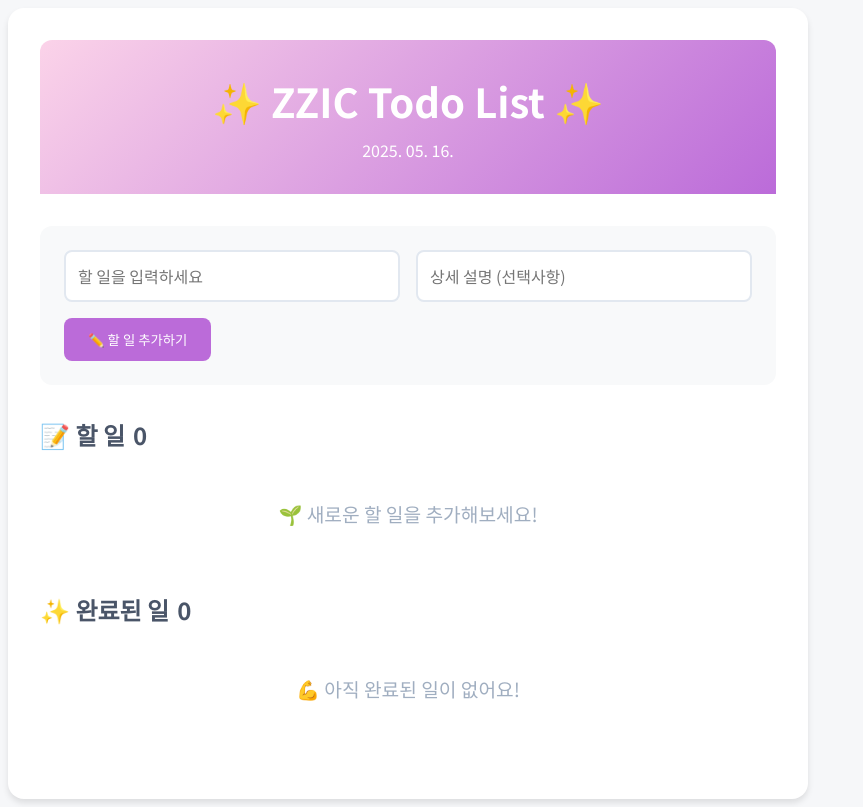
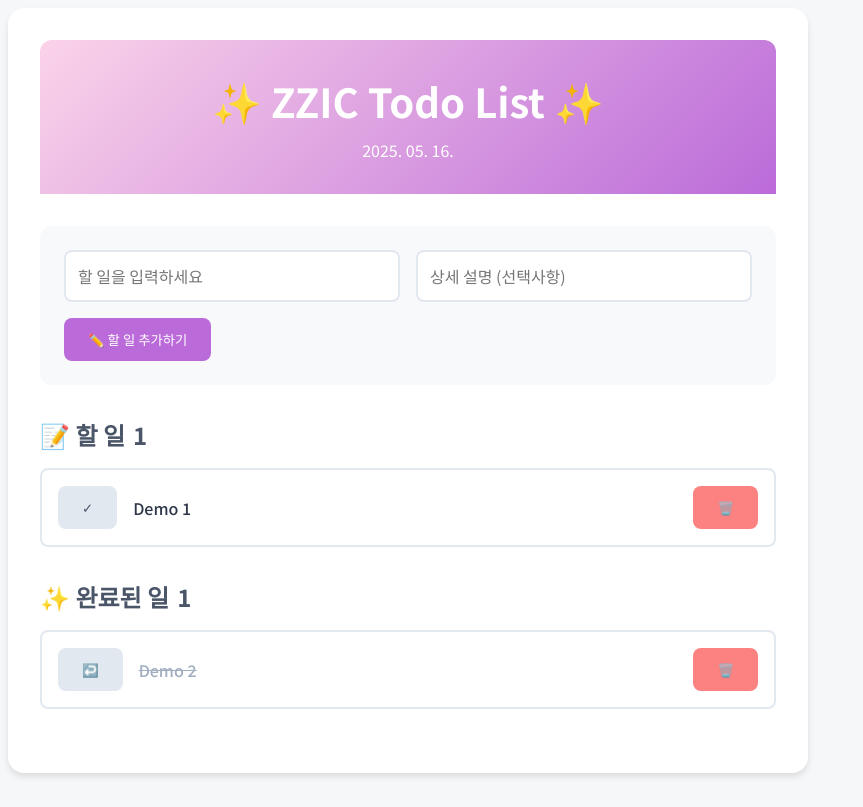
Before and after one commit to GET-to-the-POINT/zzic-ui, a SvelteKit app: page /hell in a window 1280 px wide. Shown: the whole page, without its empty margins (0-863 px from the left). Built offline with nearby package versions, Linux system fonts and the light colour scheme; a web font is replaced by a local one.

Commit message:
feat: 테마 일정하게, Demo 추가

```diff
--- a/src/lib/yeon/yeon.css
+++ b/src/lib/yeon/yeon.css
@@ -1,120 +1,120 @@
-:root {
-    --primary-color: #003399;
-    --secondary-color: #0055cc;
-    --background-color: #e6f2ff;
-    --text-color: #001a4d;
-    --accent-color: #ffcc00;
-}
-body {
-    font-family: 'Arial', sans-serif;
-    background-color: var(--background-color);
-    color: var(--text-color);
-    display: flex;
-    justify-content: center;
-    align-items: center;
-    min-height: 100vh;
-    margin: 0;
-    padding: 20px;
-    box-sizing: border-box;
-}
-.container {
-    background-color: white;
-    padding: 40px;
-    border-radius: 15px;
-    box-shadow: 0 10px 30px rgba(0,0,0,0.1);
-    width: 100%;
-    max-width: 400px;
-    position: relative;
-    overflow: hidden;
-}
-.container::before {
-    content: '';
-    position: absolute;
-    top: 0;
-    left: 20px;
-    right: 20px;
-    height: 20px;
-    background-image: repeating-linear-gradient(
-            90deg,
-            var(--accent-color),
-            var(--accent-color) 10px,
-            transparent 10px,
-            transparent 20px
-    );
-}
-h1, h2 {
-    color: var(--primary-color);
-    text-align: center;
-    margin-bottom: 20px;
-}
-h1 {
-    font-size: 28px;
-    margin-top: 10px;
-}
-h2 {
-    font-size: 20px;
-    border-top: 2px dashed var(--primary-color);
-    padding-top: 20px;
-}
-form {
-    display: grid;
-    gap: 10px;
-    margin-bottom: 30px;
-}
-input, button {
-    padding: 10px;
-    border: 2px solid var(--primary-color);
-    border-radius: 5px;
-    font-size: 16px;
-}
-button {
-    background-color: var(--primary-color);
-    color: white;
-    cursor: pointer;
-    transition: background-color 0.3s ease;
-}
-button:hover {
-    background-color: var(--secondary-color);
-}
-ul {
-    list-style-type: none;
-    padding: 0;
-}
-.todo-item {
-    display: flex;
-    align-items: center;
-    margin-bottom: 15px;
-    padding: 10px;
-    background-color: var(--background-color);
-    border-radius: 5px;
-    transition: all 0.3s ease;
-    position: relative;
-    overflow: hidden;
-}
-.todo-item::after {
-    content: '';
-    position: absolute;
-    left: 0;
-    top: 50%;
-    width: 100%;
-    height: 2px;
-    background-color: var(--accent-color);
-    transform: scaleX(0);
-    transition: transform 0.3s ease;
-}
-.todo-item.completed::after {
-    transform: scaleX(1);
-}
-.todo-item a {
-    flex-grow: 1;
-    color: var(--text-color);
-    text-decoration: none;
-    margin-right: 10px;
-}
-.todo-item form {
-    margin: 0;
-}
-.todo-item button {
-    font-size: 14px;
-    padding: 5px 10px;
-}
+/*:root {*/
+/*    --primary-color: #003399;*/
+/*    --secondary-color: #0055cc;*/
+/*    --background-color: #e6f2ff;*/
+/*    --text-color: #001a4d;*/
+/*    --accent-color: #ffcc00;*/
+/*}*/
+/*body {*/
+/*    font-family: 'Arial', sans-serif;*/
+/*    background-color: var(--background-color);*/
+/*    color: var(--text-color);*/
+/*    display: flex;*/
+/*    justify-content: center;*/
+/*    align-items: center;*/
+/*    min-height: 100vh;*/
+/*    margin: 0;*/
+/*    padding: 20px;*/
+/*    box-sizing: border-box;*/
+/*}*/
+/*.container {*/
+/*    background-color: white;*/
+/*    padding: 40px;*/
+/*    border-radius: 15px;*/
+/*    box-shadow: 0 10px 30px rgba(0,0,0,0.1);*/
+/*    width: 100%;*/
+/*    max-width: 400px;*/
+/*    position: relative;*/
+/*    overflow: hidden;*/
+/*}*/
+/*.container::before {*/
+/*    content: '';*/
+/*    position: absolute;*/
+/*    top: 0;*/
+/*    left: 20px;*/
+/*    right: 20px;*/
+/*    height: 20px;*/
+/*    background-image: repeating-linear-gradient(*/
+/*            90deg,*/
+/*            var(--accent-color),*/
+/*            var(--accent-color) 10px,*/
+/*            transparent 10px,*/
+/*            transparent 20px*/
+/*    );*/
+/*}*/
+/*h1, h2 {*/
+/*    color: var(--primary-color);*/
+/*    text-align: center;*/
+/*    margin-bottom: 20px;*/
+/*}*/
+/*h1 {*/
+/*    font-size: 28px;*/
+/*    margin-top: 10px;*/
+/*}*/
+/*h2 {*/
+/*    font-size: 20px;*/
+/*    border-top: 2px dashed var(--primary-color);*/
+/*    padding-top: 20px;*/
+/*}*/
+/*form {*/
+/*    display: grid;*/
+/*    gap: 10px;*/
+/*    margin-bottom: 30px;*/
+/*}*/
+/*input, button {*/
+/*    padding: 10px;*/
+/*    border: 2px solid var(--primary-color);*/
+/*    border-radius: 5px;*/
+/*    font-size: 16px;*/
+/*}*/
+/*button {*/
+/*    background-color: var(--primary-color);*/
+/*    color: white;*/
+/*    cursor: pointer;*/
+/*    transition: background-color 0.3s ease;*/
+/*}*/
+/*button:hover {*/
+/*    background-color: var(--secondary-color);*/
+/*}*/
+/*ul {*/
+/*    list-style-type: none;*/
+/*    padding: 0;*/
+/*}*/
+/*.todo-item {*/
+/*    display: flex;*/
+/*    align-items: center;*/
+/*    margin-bottom: 15px;*/
+/*    padding: 10px;*/
+/*    background-color: var(--background-color);*/
+/*    border-radius: 5px;*/
+/*    transition: all 0.3s ease;*/
+/*    position: relative;*/
+/*    overflow: hidden;*/
+/*}*/
+/*.todo-item::after {*/
+/*    content: '';*/
+/*    position: absolute;*/
+/*    left: 0;*/
+/*    top: 50%;*/
+/*    width: 100%;*/
+/*    height: 2px;*/
+/*    background-color: var(--accent-color);*/
+/*    transform: scaleX(0);*/
+/*    transition: transform 0.3s ease;*/
+/*}*/
+/*.todo-item.completed::after {*/
+/*    transform: scaleX(1);*/
+/*}*/
+/*.todo-item a {*/
+/*    flex-grow: 1;*/
+/*    color: var(--text-color);*/
+/*    text-decoration: none;*/
+/*    margin-right: 10px;*/
+/*}*/
+/*.todo-item form {*/
+/*    margin: 0;*/
+/*}*/
+/*.todo-item button {*/
+/*    font-size: 14px;*/
+/*    padding: 5px 10px;*/
+/*}*/
--- a/src/routes/hell/+page.svelte
+++ b/src/routes/hell/+page.svelte
@@ -1,6 +1,6 @@
 <script>
-	let todos = [];
-	let completedTodos = [];
+	let todos = [{ id: 1, title: 'Demo 1', description: '설명입니다', done: false }];
+	let completedTodos = [{ id: 2, title: 'Demo 2', description: '완료된 설명입니다', done: true }];
 
 	let newTitle = '';
 	let newDescription = '';
@@ -222,13 +222,9 @@
 
 	<div class="todo-section">
 		<h2 class="section-title">📝 할 일 <span>{todos.length}</span></h2>
-
 		{#if todos.length === 0}
-			<div class="empty-state">
-				<p>🌱 새로운 할 일을 추가해보세요!</p>
-			</div>
+			<div class="empty-state">🌱 새로운 할 일을 추가해보세요!</div>
 		{/if}
-
 		{#each todos as todo (todo.id)}
 			<div class="todo-item">
 				<form on:submit|preventDefault={() => toggleTodo(todo.id)}>
@@ -244,13 +240,9 @@
 
 	<div class="todo-section">
 		<h2 class="section-title">✨ 완료된 일 <span>{completedTodos.length}</span></h2>
-
 		{#if completedTodos.length === 0}
-			<div class="empty-state">
-				<p>💪 아직 완료된 일이 없어요!</p>
-			</div>
+			<div class="empty-state">💪 아직 완료된 일이 없어요!</div>
 		{/if}
-
 		{#each completedTodos as todo (todo.id)}
 			<div class="todo-item completed">
 				<form on:submit|preventDefault={() => toggleTodo(todo.id, true)}>
--- a/src/routes/lim/+page.svelte
+++ b/src/routes/lim/+page.svelte
@@ -1,7 +1,7 @@
 <script>
 	let todos = [
-		{ id: 1, title: '예시 할일1', description: '설명', done: false, priority: 1 },
-		{ id: 2, title: '예시 할일2', description: '설명', done: true, priority: 3 }
+		{ id: 1, title: 'Demo 1', description: '설명', done: false, priority: 1 },
+		{ id: 2, title: 'Demo 2', description: '설명', done: true, priority: 3 }
 	];
 
 	function submitTodo(e) {
--- a/src/routes/yeon/+layout.svelte
+++ b/src/routes/yeon/+layout.svelte
@@ -1,9 +1,57 @@
 <script>
-	import "$lib/yeon/yeon.css";
-
 	const { children } = $props();
 </script>
 
 <div class="container">
 	{@render children()}
 </div>
+
+<style>
+    :root {
+        --primary-color: #003399;
+        --secondary-color: #0055cc;
+        --background-color: #e6f2ff;
+        --text-color: #001a4d;
+        --accent-color: #ffcc00;
+    }
+
+    body {
+        font-family: 'Arial', sans-serif;
+        background-color: var(--background-color);
+        color: var(--text-color);
+        display: flex;
+        justify-content: center;
+        align-items: center;
+        min-height: 100vh;
+        margin: 0;
+        padding: 20px;
+        box-sizing: border-box;
+    }
+
+    .container {
+        background-color: white;
+        padding: 40px;
+        border-radius: 15px;
+        box-shadow: 0 10px 30px rgba(0, 0, 0, 0.1);
+        width: 100%;
+        max-width: 400px;
+        position: relative;
+        overflow: hidden;
+    }
+
+    .container::before {
+        content: '';
+        position: absolute;
+        top: 0;
+        left: 20px;
+        right: 20px;
+        height: 20px;
+        background-image: repeating-linear-gradient(
+                90deg,
+                var(--accent-color),
+                var(--accent-color) 10px,
+                transparent 10px,
+                transparent 20px
+        );
+    }
+</style>
--- a/src/routes/yeon/+page.svelte
+++ b/src/routes/yeon/+page.svelte
@@ -10,7 +10,7 @@
 	<li class="todo-item {todo.done ? 'completed' : ''}">
 		<a href={`./${todo.id}`}>{todo.title}</a>
 		<form method="POST" action={`./${todo.id}?/update`}
-					use:enhance={({ formElement, formData, action, cancel }) => {
+					use:enhance={({ formElement, formData }) => {
 				return async ({ result }) => {
 					if (result.type === 'success') {
 						const id = formData.get('id');
@@ -18,8 +18,7 @@
 						todo.done = !todo.done;
 					}
 				};
-	}}
-		>
+			}}>
 			<input type="hidden" name="id" value={todo.id} />
 			<input type="hidden" name="done" value={todo.done ? 'true' : 'false'} />
 			<button type="submit">{todo.done ? '취소' : '완료'}</button>
@@ -28,15 +27,14 @@
 {/snippet}
 
 <form method="POST"
-			use:enhance={({ formElement, formData, action, cancel }) => {
+			use:enhance={({ formElement, formData }) => {
 		return async ({ result }) => {
 			if (result.type === 'success') {
 				todos.push(result.data);
 				formElement.reset();
 			}
 		};
-	}}
->
+	}}>
 	<input name="title" placeholder="새로운 할일을 입력하세요." required type="text" />
 	<input name="description" placeholder="설명" type="text" />
 	<button type="submit">추가</button>
@@ -55,3 +53,79 @@
 		{@render todoItem(todo)}
 	{/each}
 </ul>
+
+<style>
+    form {
+        display: grid;
+        gap: 10px;
+        margin-bottom: 30px;
+    }
+
+    input,
+    button {
+        padding: 10px;
+        border: 2px solid var(--primary-color);
+        border-radius: 5px;
+        font-size: 16px;
+    }
+
+    button {
+        background-color: var(--primary-color);
+        color: white;
+        cursor: pointer;
+        transition: background-color 0.3s ease;
+    }
+
+    button:hover {
+        background-color: var(--secondary-color);
+    }
+
+    ul {
+        list-style-type: none;
+        padding: 0;
+    }
+
+    .todo-item {
+        display: flex;
+        align-items: center;
+        margin-bottom: 15px;
+        padding: 10px;
+        background-color: var(--background-color);
+        border-radius: 5px;
+        transition: all 0.3s ease;
+        position: relative;
+        overflow: hidden;
+    }
+
+    .todo-item::after {
+        content: '';
+        position: absolute;
+        left: 0;
+        top: 50%;
+        width: 100%;
+        height: 2px;
+        background-color: var(--accent-color);
+        transform: scaleX(0);
+        transition: transform 0.3s ease;
+    }
+
+    .todo-item.completed::after {
+        transform: scaleX(1);
+    }
+
+    .todo-item a {
+        flex-grow: 1;
+        color: var(--text-color);
+        text-decoration: none;
+        margin-right: 10px;
+    }
+
+    .todo-item form {
+        margin: 0;
+    }
+
+    .todo-item button {
+        font-size: 14px;
+        padding: 5px 10px;
+    }
+</style>
```
Lines whose indentation alone changed are shown as unchanged.
